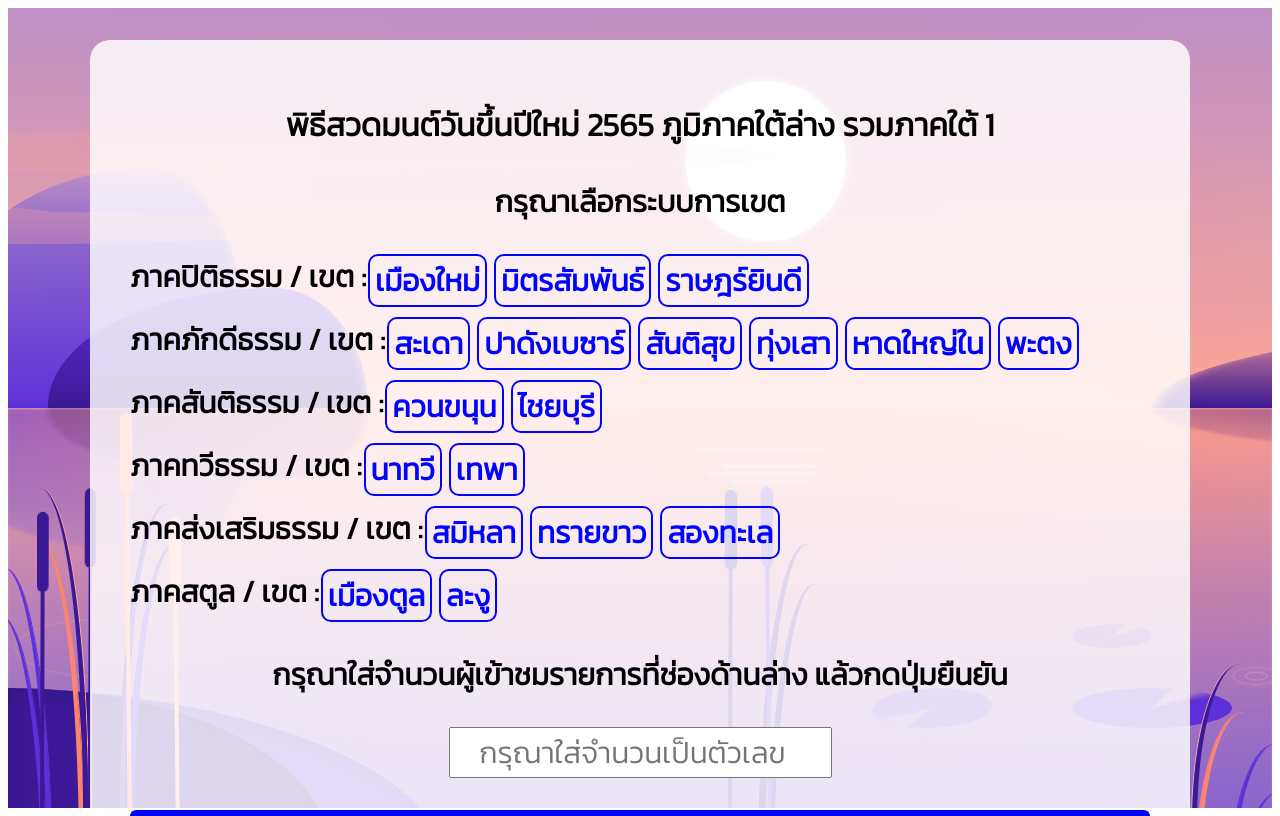
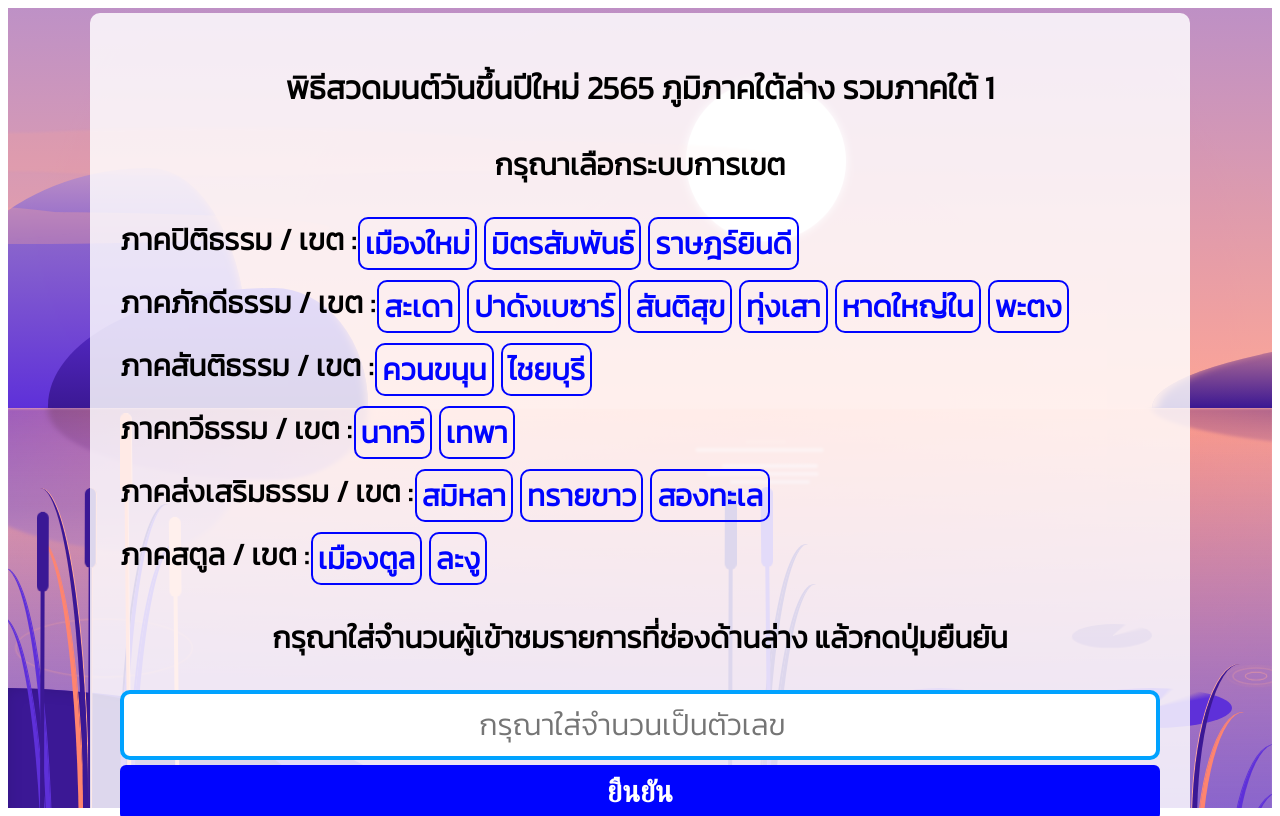
Before and after one commit to Kaimeros/south1.github.io, a plain HTML site: page index.html in a window 1280 px wide. Drawn offline with Linux system fonts and the light colour scheme.

Commit message:
v.12
for new year

```diff
--- a/index.html
+++ b/index.html
@@ -79,7 +79,12 @@
             <div class="button">
                 <button id="smbtn" type="submit" style="text-align: center; font-size: 30px;">ยืนยัน</button>
             </div>
+            <div>
+                <button class="toyoutube" onclick="location.href='https://youtu.be/VDo-k53DVRM'" type="button" style="text-align: center; font-size: 30px;">หากลงทะเบียนข้างบนไปแล้ว กดปุ่มนี้เพื่อเข้ารับชม</button>
+            </div>
         </form>
+
+
 
         <div class="landscape">
 
--- a/style.css
+++ b/style.css
@@ -14,7 +14,7 @@ body {
 
 form {
     position: absolute;
-    margin-top: 2rem;
+    margin-top: 5px;
     margin-left: auto;
     margin-right: auto;
     left: 0;
@@ -22,8 +22,8 @@ form {
     text-align: center;
     background: #ffffffd3;
     /* backdrop-filter: blur(2px); */
-    border-radius: 20px;
-    padding: 40px;
+    border-radius: 10px;
+    padding: 30px;
     width: 1100px;
     max-width: calc(100%-30px);
     z-index: 100;
@@ -119,16 +119,32 @@ input[type="radio"]:checked+label{
     color: white;
 }
 
-.fill-area {
+/* .fill-area {
     width: 100%;
     justify-content: center;
     text-align: center;
-    margin-bottom: 2rem;
+    margin-bottom: 2px;
+} */
 
+input, textarea {
+  justify-content: center;
+  text-align: center;
+  FONT-WEIGHT: 100;
+  font-family: 'Kanit';
+  font-size: 30px;
+  border: 4px solid rgb(0, 162, 255);
+  line-height: 2;
+  padding: 1px;
+  border-radius: 10px;
+  width: 100%;
+  margin-bottom: 5px;
 }
+
+
 form button {
+
     width: 100%;
-    margin: auto;
+    margin: 0px;
     padding: 10px;
     color: white;
     background: #0004ff;
@@ -136,6 +152,14 @@ form button {
     border: none;
     font-weight: bold;
 
+    cursor: pointer;
+
+}
+
+.toyoutube {
+  margin-top: 40px;
+  color: rgb(0, 0, 0);
+  background: #00d440;
 }
 
 :root {
```
Also changed, not shown: redirect.html (+1 -1 lines).
